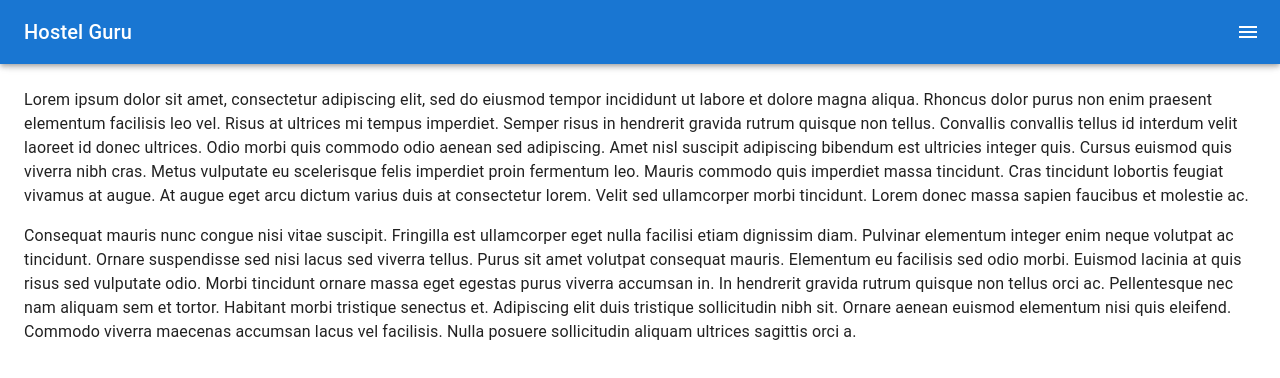
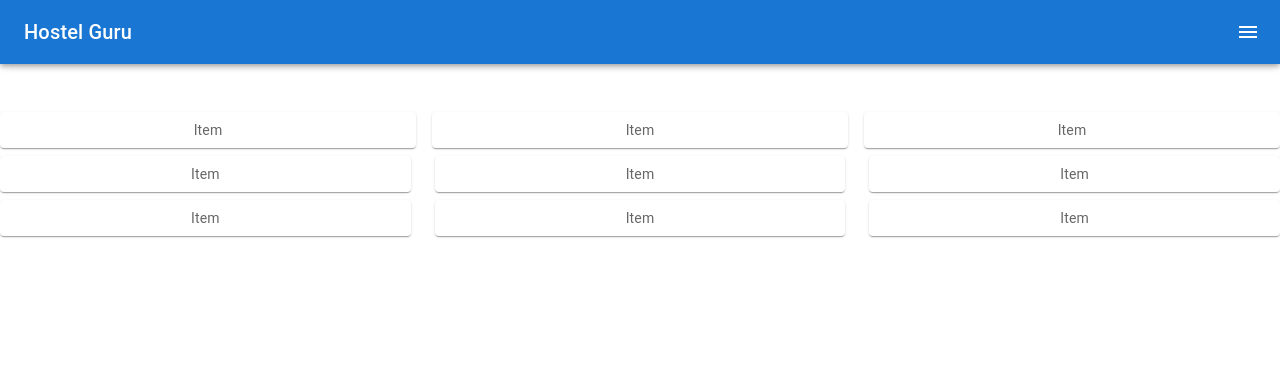
Before and after one commit to obaidismailz/Hostel-Guru-MERN, a React (Create React App) app in the folder client/: page / in a window 1280 px wide. Shown: the top 378 px of the page. Built offline with nearby package versions, Linux system fonts and the light colour scheme.

Commit message:
some files are modified

```diff
--- a/client/src/App.js
+++ b/client/src/App.js
@@ -1,9 +1,11 @@
 import "./App.css";
 import Appbar from "./components/Appbar";
+import Hostels from "./components/Hostels";
 function App() {
   return (
     <>
       <Appbar />
+      <Hostels />
     </>
   );
 }
--- a/client/src/components/Appbar.js
+++ b/client/src/components/Appbar.js
@@ -98,35 +98,6 @@
       </AppBar>
       <Main open={open}>
         <DrawerHeader />
-        <Typography paragraph>
-          Lorem ipsum dolor sit amet, consectetur adipiscing elit, sed do
-          eiusmod tempor incididunt ut labore et dolore magna aliqua. Rhoncus
-          dolor purus non enim praesent elementum facilisis leo vel. Risus at
-          ultrices mi tempus imperdiet. Semper risus in hendrerit gravida rutrum
-          quisque non tellus. Convallis convallis tellus id interdum velit
-          laoreet id donec ultrices. Odio morbi quis commodo odio aenean sed
-          adipiscing. Amet nisl suscipit adipiscing bibendum est ultricies
-          integer quis. Cursus euismod quis viverra nibh cras. Metus vulputate
-          eu scelerisque felis imperdiet proin fermentum leo. Mauris commodo
-          quis imperdiet massa tincidunt. Cras tincidunt lobortis feugiat
-          vivamus at augue. At augue eget arcu dictum varius duis at consectetur
-          lorem. Velit sed ullamcorper morbi tincidunt. Lorem donec massa sapien
-          faucibus et molestie ac.
-        </Typography>
-        <Typography paragraph>
-          Consequat mauris nunc congue nisi vitae suscipit. Fringilla est
-          ullamcorper eget nulla facilisi etiam dignissim diam. Pulvinar
-          elementum integer enim neque volutpat ac tincidunt. Ornare suspendisse
-          sed nisi lacus sed viverra tellus. Purus sit amet volutpat consequat
-          mauris. Elementum eu facilisis sed odio morbi. Euismod lacinia at quis
-          risus sed vulputate odio. Morbi tincidunt ornare massa eget egestas
-          purus viverra accumsan in. In hendrerit gravida rutrum quisque non
-          tellus orci ac. Pellentesque nec nam aliquam sem et tortor. Habitant
-          morbi tristique senectus et. Adipiscing elit duis tristique
-          sollicitudin nibh sit. Ornare aenean euismod elementum nisi quis
-          eleifend. Commodo viverra maecenas accumsan lacus vel facilisis. Nulla
-          posuere sollicitudin aliquam ultrices sagittis orci a.
-        </Typography>
       </Main>
       <Drawer
         sx={{
--- /dev/null
+++ b/client/src/components/Hostels.js
@@ -0,0 +1,46 @@
+import * as React from "react";
+import { styled } from "@mui/material/styles";
+import Box from "@mui/material/Box";
+import Paper from "@mui/material/Paper";
+import Grid from "@mui/material/Grid";
+
+const Item = styled(Paper)(({ theme }) => ({
+  ...theme.typography.body2,
+  padding: theme.spacing(1),
+  textAlign: "center",
+  color: theme.palette.text.secondary,
+}));
+
+function FormRow() {
+  return (
+    <React.Fragment>
+      <Grid item xs={4}>
+        <Item>Item</Item>
+      </Grid>
+      <Grid item xs={4}>
+        <Item>Item</Item>
+      </Grid>
+      <Grid item xs={4}>
+        <Item>Item</Item>
+      </Grid>
+    </React.Fragment>
+  );
+}
+
+export default function Hostels() {
+  return (
+    <Box sx={{ flexGrow: 1 }}>
+      <Grid container spacing={1} gridAutoRows>
+        <Grid container item spacing={2}>
+          <FormRow />
+        </Grid>
+        <Grid container item spacing={3}>
+          <FormRow />
+        </Grid>
+        <Grid container item spacing={3}>
+          <FormRow />
+        </Grid>
+      </Grid>
+    </Box>
+  );
+}
```
